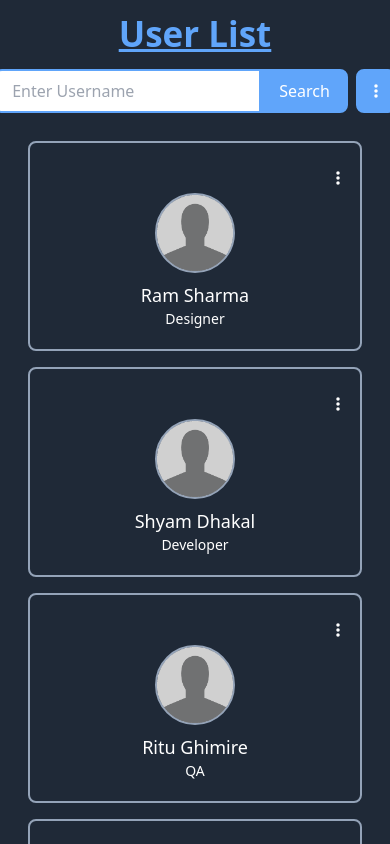
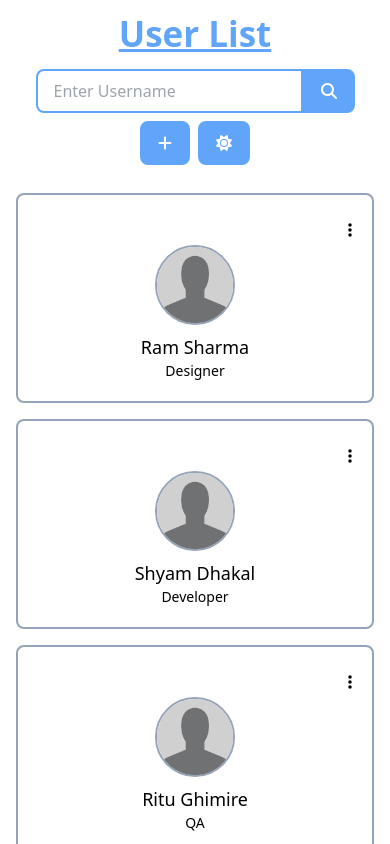
Before and after one commit to SanjeevMhn/userCrud, a React (Vite) app: page / in a window 390 px wide. Shown: the top 844 px of the page. Built offline with nearby package versions, Linux system fonts and the light colour scheme.

Commit message:
[FIXED]: fixed responsive view

```diff
--- a/src/App.jsx
+++ b/src/App.jsx
@@ -1,4 +1,4 @@
-import React, { createContext, useContext, useRef, useState } from 'react';
+import React, { createContext, useContext, useEffect, useRef, useState } from 'react';
 import Header from './components/Header';
 import MainContent from './components/MainContent';
 import AddUserForm from './components/AddUserForm';
@@ -19,7 +19,7 @@ const App = () => {
   let [changeView, setChangeView] = useState('grid');
   let [disableField, setDisableField] = useState(false);
 
-  let [theme,setTheme] = useState('dark');
+  let [theme,setTheme] = useState();
   let [users, setUsers] = useState([
     {
       "id": 100,
@@ -57,6 +57,17 @@ const App = () => {
       "img": ""
     }
   ]);
+
+  useEffect(() => {
+
+    const prefersDark = window.matchMedia('(prefers-color-scheme: dark)').matches;
+    if(prefersDark){
+      setTheme('dark');
+    }else{
+      setTheme('light');
+    }
+
+  },[])
 
   const handleSubmit = (event) => {
     event.preventDefault();
@@ -148,7 +159,7 @@ const App = () => {
 
   return (
     <ThemeContext.Provider value={{theme, setTheme}}>
-      <div className={`page-wrapper relative h-screen ${theme === 'dark' ? "bg-gray-800" : ""}`}>
+      <div className={`page-wrapper relative h-auto md:h-screen ${theme === 'dark' ? "bg-gray-800" : ""}`}>
         <Header
           ref={searchValue}
           handleSearch={handleSearch}
--- a/src/components/AddUserForm.jsx
+++ b/src/components/AddUserForm.jsx
@@ -21,8 +21,8 @@ const AddUserForm = forwardRef(function AddUserForm(props, ref) {
     } = ref;
 
     return (
-        <div className={`add-user modal w-full h-screen absolute top-0 left-0 justify-center items-center ${addUserForm ? 'flex' : 'hidden'} ${theme === 'dark'? "bg-gray-900/90" : "bg-gray-800/60"}`}>
-            <form onSubmit={handleSubmit} className={`form w-1/2 p-8 border-2 border-blue-400 rounded-lg relative ${theme === 'dark' ? "bg-gray-800" : "bg-white"}`} ref={refForm}>
+        <div className={`add-user modal w-[100%] h-full absolute z-50 top-0 left-0 p-5 lg:p-0 justify-center items-start lg:items-center ${addUserForm ? 'flex' : 'hidden'} ${theme === 'dark'? "bg-gray-900/90" : "bg-gray-800/60"}`}>
+            <form onSubmit={handleSubmit} className={`form w-[100%] lg:w-1/2 p-4 lg:p-8 border-2 border-blue-400 rounded-lg relative ${theme === 'dark' ? "bg-gray-800" : "bg-white"}`} ref={refForm}>
                 <h2 className="form-title text-center font-semibold text-blue-400 text-2xl mb-5">Add User</h2>
                 <div className="form-group flex flex-col pb-2">
                     <label htmlFor="username" className="text-blue-400 font-semibold text-xl mb-1">Name</label>
--- a/src/components/Header.jsx
+++ b/src/components/Header.jsx
@@ -1,6 +1,6 @@
 import React, { forwardRef, useContext } from 'react';
 import { FontAwesomeIcon } from '@fortawesome/react-fontawesome';
-import { faEllipsisVertical, faPen, faTrashCan, faTableCells, faList, faSun, faMoon } from '@fortawesome/free-solid-svg-icons';
+import { faEllipsisVertical, faPen, faTrashCan, faTableCells, faList, faSun, faMoon, faMagnifyingGlass, faPlus } from '@fortawesome/free-solid-svg-icons';
 import { ThemeContext } from '../context/ThemeContext';
 
 
@@ -17,26 +17,34 @@ const Header = forwardRef(function Header(props, ref) {
     return (
         <header className={`main-header px-5 py-2 ${theme === 'dark' ? "bg-gray-800" : ""}`}>
             <a href="#" className="brand-logo block font-sans text-[35px] pb-2 text-center font-semibold text-blue-400 underline" onClick={()=>{window.location.reload()}}>User List</a>
-            <div className="user-actions flex items-center justify-center">
-                <div className="user-search ml-auto flex">
-                    <input type="text" name="user-text" id="" class="border-2 border-blue-400 rounded-l-lg text-base py-2 px-4 flex-grow" placeholder="Enter Username" ref={ref} />
-                    <button className="search-btn bg-blue-400 text-white py-2 px-4 text-base rounded-r-lg border-2 border-blue-400 flex-grow" onClick={handleSearch}>Search</button>
+            <div className="user-actions flex items-center justify-center flex-col md:flex-row gap-2">
+                <div className="user-search flex">
+                    <input type="text" name="user-text" id="" className="border-2 border-blue-400 rounded-l-lg text-base py-2 px-4" placeholder="Enter Username" ref={ref} />
+                    <button className="search-btn bg-blue-400 text-white py-2 px-4 text-base rounded-r-lg border-2 border-blue-400" onClick={handleSearch}>
+                        <div className="icon-container">
+                            <FontAwesomeIcon icon={faMagnifyingGlass}/>
+                        </div>
+                    </button>
                 </div>
-                <div className="options-sm flex lg:hidden pl-2">
+                {/* <div className="options-sm hidden lg:hidden pl-2">
                     <button type="button" className="bg-blue-400 text-white border-2 border-blue-400 py-2 px-4 rounded-lg">
                         <div className="icon-container">
                             <FontAwesomeIcon icon={faEllipsisVertical} />
                         </div>
                     </button>
-                </div>
-                <div className="options-lg ml-3 hidden lg:flex gap-2">
-                    <button type="button" className="bg-blue-400 text-white py-2 px-4 text-base rounded-lg border-2 border-blue-400" onClick={handleAddUser}>Add User</button>
-                    <button type="button" className="bg-blue-400 text-white py-2 px-4 text-base rounded-lg border-2 border-blue-400" onClick={() => { setChangeView(changeView = 'grid') }}>
+                </div> */}
+                <div className="options-lg flex gap-2">
+                    <button type="button" className="bg-blue-400 text-white py-2 px-4 text-base rounded-lg border-2 border-blue-400" onClick={handleAddUser}>
+                        <div className="icon-container">
+                            <FontAwesomeIcon icon={faPlus} />
+                        </div>
+                    </button>
+                    <button type="button" className="bg-blue-400 hidden md:block text-white py-2 px-4 text-base rounded-lg border-2 border-blue-400" onClick={() => { setChangeView(changeView = 'grid') }}>
                         <div className="icon-container">
                             <FontAwesomeIcon icon={faTableCells} />
                         </div>
                     </button>
-                    <button type="button" className="bg-blue-400 text-white text-base py-2 px-4 border-2 border-blue-400 rounded-lg" onClick={() => { setChangeView(changeView = 'list') }}>
+                    <button type="button" className="bg-blue-400 hidden md:block text-white text-base py-2 px-4 border-2 border-blue-400 rounded-lg" onClick={() => { setChangeView(changeView = 'list') }}>
                         <div className="icon-container">
                             <FontAwesomeIcon icon={faList} />
                         </div>
--- a/src/components/MainContent.jsx
+++ b/src/components/MainContent.jsx
@@ -17,7 +17,8 @@ const MainContent = (props) => {
     const { theme, setTheme } = useContext(ThemeContext);
 
     return (
-        <main className={`main-content p-5 w-full flex flex-wrap ${changeView === 'list' ? 'flex-col' : 'flex-col lg:flex-row'} ${theme === 'dark' ? "bg-gray-800" : ""}`}>
+        <main className={`main-content w-full h-auto ${theme === 'dark' ? "bg-gray-800" : ""}`}>
+            <div className={`inner-container py-5 px-2 lg:px-5 w-full flex flex-wrap ${changeView === 'list' ? 'flex-col' : 'flex-col md:flex-row'}`}>
                 {searchName.length ? users.map(user => {
                     if (user.name.toLowerCase().includes(searchName.toLowerCase())) {
                         return (
@@ -43,6 +44,8 @@ const MainContent = (props) => {
                             key={user.id} />
                     )
                 })}
+
+            </div >
         </main>
     )
 }
--- a/src/components/UserCard.jsx
+++ b/src/components/UserCard.jsx
@@ -17,7 +17,7 @@ const UserCard = (props) => {
         } = props;
 
     return (
-        <div className={`user-card px-2 mb-4 h-100 ${changeView === 'list' ? 'w-100' : 'w-100 lg:w-[calc(100%/5)]'}`} key={user.id}>
+        <div className={`user-card px-2 mb-4 h-100 ${changeView === 'list' ? 'w-100' : 'w-100 md:w-[calc(100%/2)] lg:w-[calc(100%/3)] xl:w-[calc(100%/5)]'}`} key={user.id}>
             <div className={`inner-container h-full p-5 border-2 rounded-lg border-slate-400 flex flex-col items-center ${theme === 'dark' ? "bg-gray-800 text-white" : ""}`}>
                 <div className={`icon-container ml-auto cursor-pointer relative h-[30px] w-[30px] flex-[0_0_30px] flex items-center justify-end ${theme === 'dark' ? 'text-white' : ''}`} onClick={handleDropDown}>
                     <FontAwesomeIcon icon={faEllipsisVertical} />
```
Lines whose indentation alone changed are shown as unchanged.
